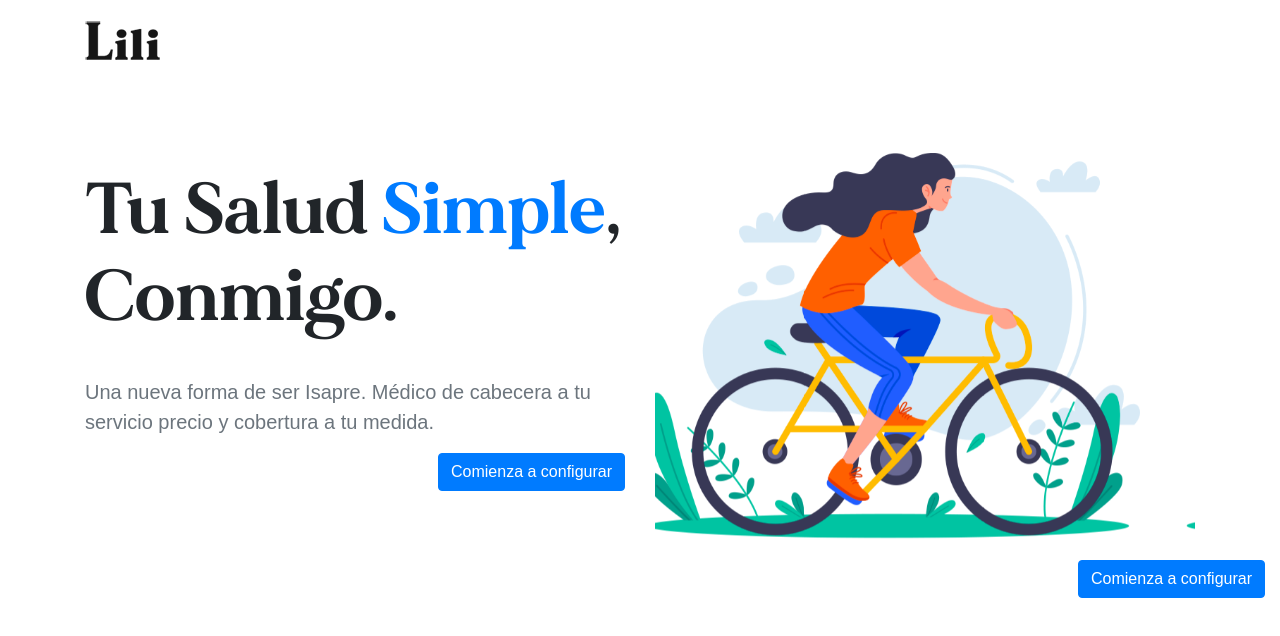
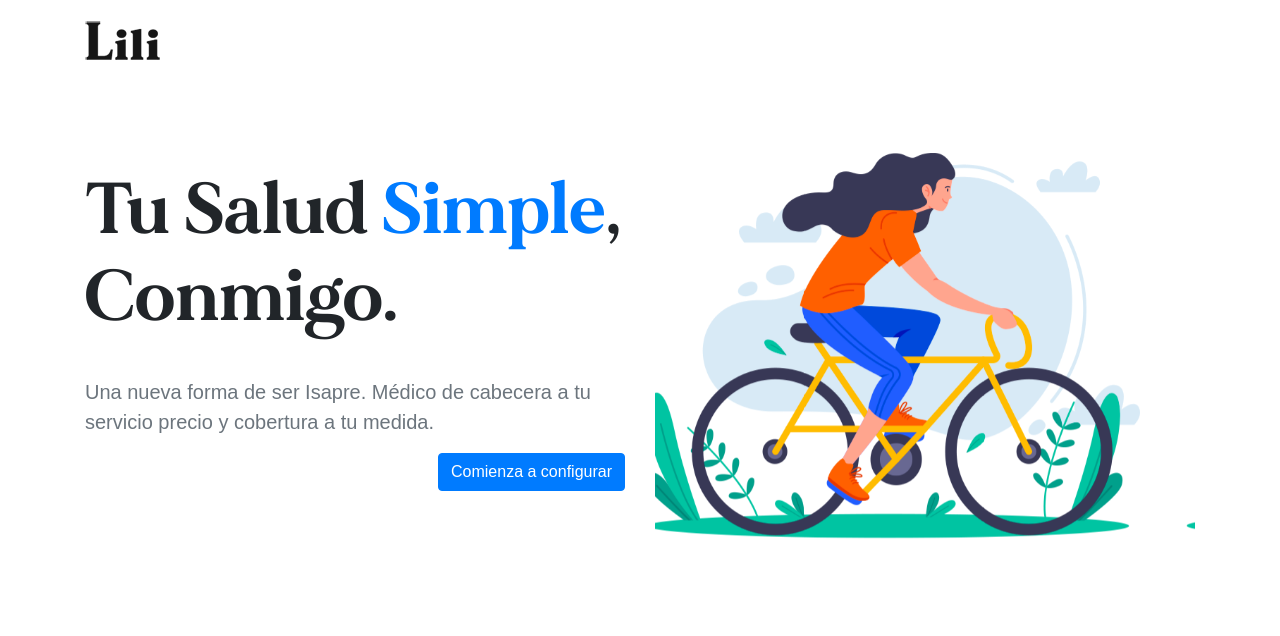
Before and after one commit to jasolovioff/lilli_proto_2, a React (Create React App) app in the folder client/: page / in a window 1280 px wide. Shown: the top 636 px of the page. Built offline with nearby package versions, Linux system fonts and the light colour scheme.

Commit message:
Removing original navigation buttons.

```diff
--- a/client/src/components/MasterForm.js
+++ b/client/src/components/MasterForm.js
@@ -125,8 +125,6 @@ class MasterForm extends Component {
                             currentStep={this.state.currentStep}
                             handleChange={this.handleChange}
                         />
-                        {this.previousButton}
-                        {this.nextButton}
                     </Form>
                 </Container>
             </React.Fragment>
```
